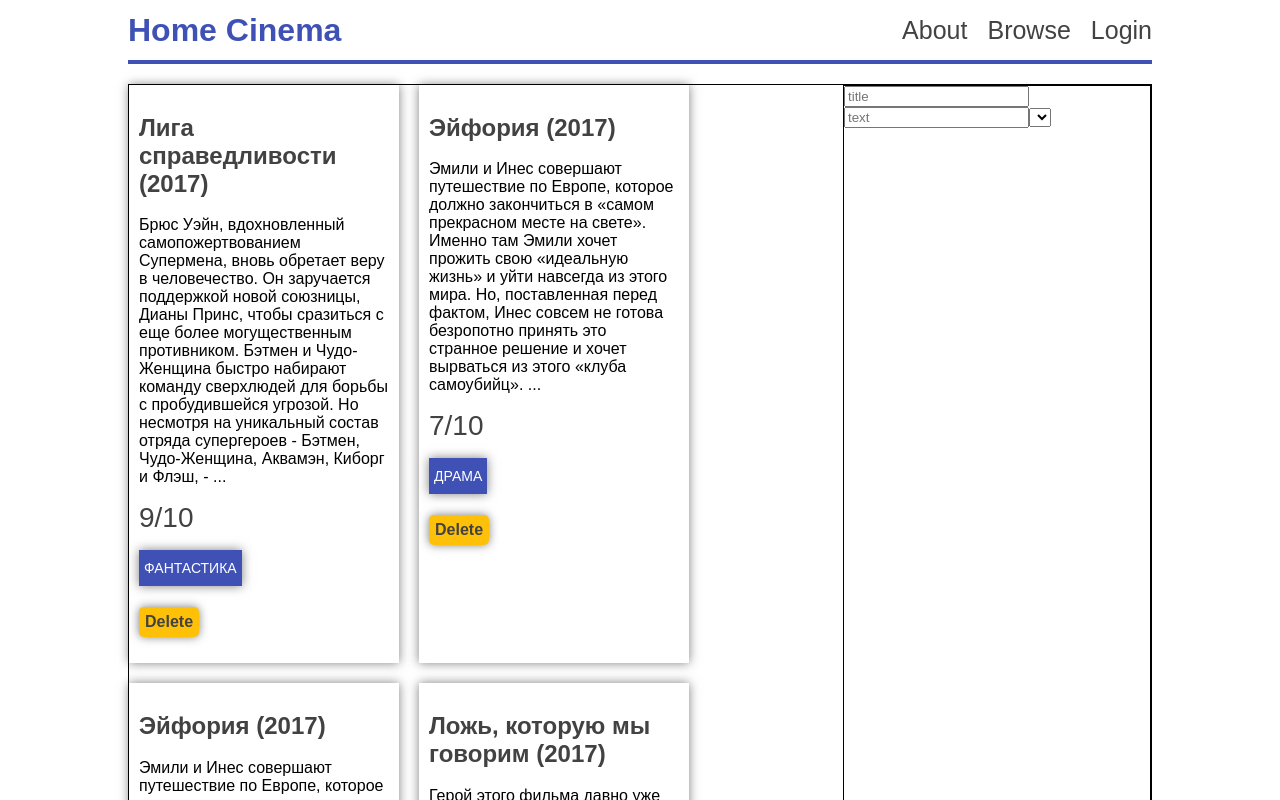
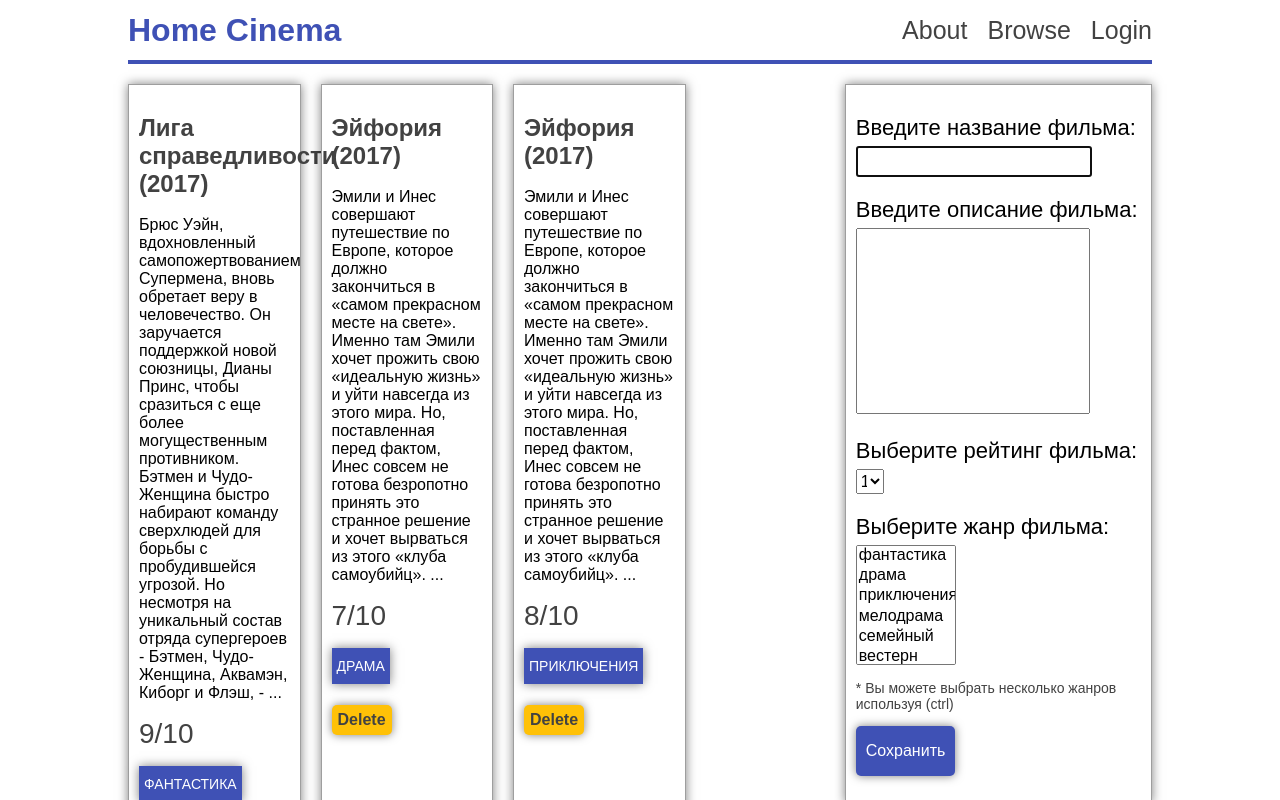
Before and after one commit to DenisVolhonsky/ReactJS_HW, a React (Create React App) app in the folder hw_1/: page / in a window 1280 px wide. Shown: the top 800 px of the page. Built offline with nearby package versions, Linux system fonts and the light colour scheme.

Commit message:
created form component

```diff
--- a/hw_1/src/components/App/App.css
+++ b/hw_1/src/components/App/App.css
@@ -4,7 +4,6 @@
 }
 .posts__container {
     display: flex;
-    border: 1px solid black;
 }
 .posts__body {
     width: 70%;
@@ -13,5 +12,4 @@
 }
 .posts__adding {
     width: 30%;
-    border: 1px solid black;
 }
--- a/hw_1/src/components/Editor/index.jsx
+++ b/hw_1/src/components/Editor/index.jsx
@@ -4,13 +4,40 @@ import './style.css';
 class Editor extends React.Component {
     render() {
         return(
-            <div className="editor">
-                <input type="text" name="" id="" placeholder="title"/>
-                <input type="text" name="" id="" placeholder="text"/>
-                <select name="rate" className="editor__rate">
-
+            <form className="form">
+                <label className="all_labels" htmlFor="title">Введите название фильма:</label>
+                <input type="text" className="form__title" id="title" tabIndex="1" autoFocus/>
+                <label className="all_labels" htmlFor="text">Введите описание фильма:</label>
+                <textarea className="form__text" id="text" cols="35" rows="10" tabIndex="2"></textarea>
+                <label className="all_labels" htmlFor="rate">Выберите рейтинг фильма:</label>
+                <select name="rate" id="rate" className="form__rate">
+                    <option value="1" selected>1</option>
+                    <option value="2">2</option>
+                    <option value="3">3</option>
+                    <option value="4">4</option>
+                    <option value="5">5</option>
+                    <option value="6">6</option>
+                    <option value="7">7</option>
+                    <option value="8">8</option>
+                    <option value="9">9</option>
+                    <option value="10">10</option>
                 </select>
-            </div>
+                <label className="all_labels" htmlFor="genre">Выберите жанр фильма:</label>
+                <select id="genre" className="form__genre" multiple size="10">
+                    <option value="фантастика">фантастика</option>
+                    <option value="драма">драма</option>
+                    <option value="приключения">приключения</option>
+                    <option value="мелодрама">мелодрама</option>
+                    <option value="семейный">семейный</option>
+                    <option value="вестерн">вестерн</option>
+                    <option value="триллер">триллер</option>
+                    <option value="ужасы">ужасы</option>
+                    <option value="комедия">комедия</option>
+                    <option value="боевик">боевик</option>
+                </select>
+                <p className="form__note">* Вы можете выбрать несколько жанров используя (ctrl)</p>
+                <button type="submit" className="form__submit">Сохранить</button>
+            </form>
         );
     }
 }
--- a/hw_1/src/components/Editor/style.css
+++ b/hw_1/src/components/Editor/style.css
@@ -0,0 +1,48 @@
+.form {
+    padding: 10px;
+    border: 1px solid #9E9E9E;
+    box-shadow: 0 0 10px rgba(0,0,0,0.5);
+}
+.all_labels {
+    display: block;
+    font-size: 22px;
+    margin-top: 20px;
+    margin-bottom: 5px;
+}
+.form__title {
+    width: 80%;
+    height: 25px;
+    font-size: 16px;
+}
+.form__text {
+    width: 80%;
+    resize: none;
+    font-size: 16px;
+}
+.form__rate {
+    width: 10%;
+    height: 25px;
+    font-size: 16px;
+}
+.form__genre {
+    font-size: 16px;
+    width: 35%;
+    height: 120px;
+}
+.form__note {
+    color: #424242;
+    font-size: 14px;
+}
+.form__submit {
+    font-size: 16px;
+    display: block;
+    margin-bottom: 16px;
+    padding: 10px;
+    height: 50px;
+    border: none;
+    border-radius: 5px;
+    box-shadow: 0 0 10px rgba(0,0,0,0.5);
+    font-size: 16px;
+    background: #3F51B5;
+    color: #fff;
+}
--- a/hw_1/src/components/Posts/style.css
+++ b/hw_1/src/components/Posts/style.css
@@ -1,9 +1,10 @@
 .posts {
     margin-bottom: 20px;
     margin-right: 20px;
-    width: 250px;
+    width: 21%;
     padding: 10px;
     box-shadow: 0 0 10px rgba(0,0,0,0.5);
+    border: 1px solid #9E9E9E;
 }
 .delete-btn {
     display: block;
```
